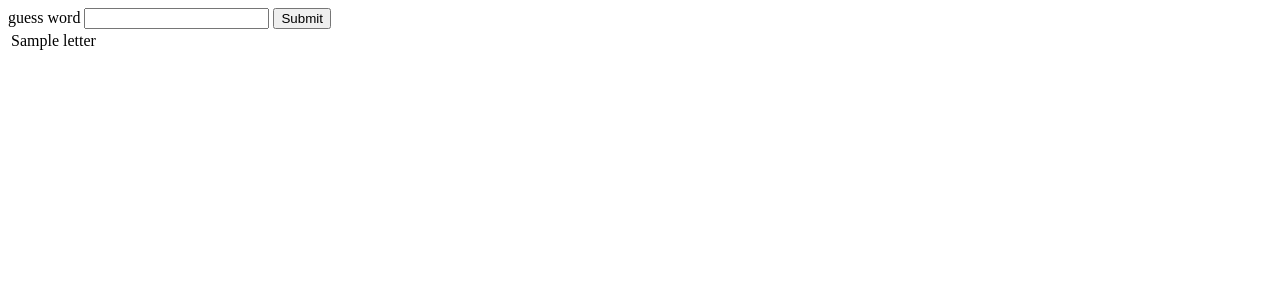
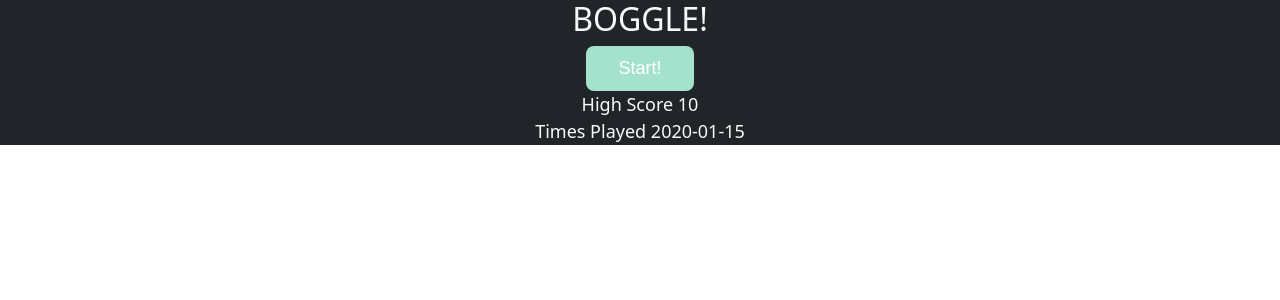
Before and after one commit to skval55/flask-boggle, a Flask app: template templates/index.html in a window 1280 px wide. Shown: the top 300 px of the page. Run offline with Flask 2, Linux system fonts and the light colour scheme; the template is opened without the code that fills it: most values are stand-ins (such as "Sample title", 1, 10 or a date in 2020); parts of the project's set-up code (start-up, migrations or seed data) failed here and were passed over.

Commit message:
first edition of flask boggle exercise

```diff
--- a/app.py
+++ b/app.py
@@ -14,6 +14,56 @@ debug = DebugToolbarExtension(app)
 def make_html_table():
     """makes the table from boggle.make_board into an html table and
     sets the table in the session"""
+    max_score = session.get("max_score", 0)
+    times_played = session.get("times_played", 0)
+    table = boggle_game.make_board()
+    session['table'] = table
+    return render_template("index.html", table=table, max_score=max_score, times_played=times_played )
 
-    table = boggle_game.make_board()
-    return render_template("index.html", table=table)
+
+@app.route("/check-word")
+def check_word():
+    """Check if word is in dictionary."""
+
+    word = request.args["word"]
+    print(word)
+    table = session["table"]
+    response = boggle_game.check_valid_word(table, word)
+    print(response)
+
+    return jsonify({'result': response})
+
+@app.route("/get-score", methods=['POST'])
+def post_score():
+    """send a response to the front end containing
+    the max score, if it is new and times played"""
+    score = request.json['score']
+    times_played = session.get("times_played", 0)
+    session['times_played'] = times_played + 1
+    resp = new_max_score(score)
+    return (jsonify({"score": session['max_score'], "new_highscore": resp, "times": session['times_played'] }))
+
+def new_max_score(score):
+    """checks to see if score is new highscore and updates highscore
+
+
+    >>> new_max_score(10)
+    'new high score'
+
+    session[max_score] == 10
+
+    >>> new_max_score(5)
+    "nice try, but no high score"
+
+    >>> new_max_score(10)
+    "nice try, but no high score"
+
+    """
+    max_score = session.get("max_score", 0)
+    if score > max_score :
+        max_score= int(score)
+        resp = "new high score"
+    else:
+        resp = "nice try, but no high score"
+    session['max_score'] = max(score, max_score)
+    return resp
--- /dev/null
+++ b/static/app.css
@@ -0,0 +1,91 @@
+
+body{
+    /* background-color: rgb(232, 232, 232); */
+    margin: 0;
+    text-align: center;
+    height: 100vh;
+    width: 100vw;
+    box-sizing: border-box;
+    font-size: large;
+    /* padding: 2em; */
+    /* font-family: 'Gill Sans', 'Gill Sans MT', Calibri, 'Trebuchet MS', sans-serif; */
+}
+
+.body-section{
+    margin: 2em;
+}
+
+.game-card{
+    box-sizing: border-box;
+    margin:  auto;
+    border: black solid 1px;
+    border-radius: 16px;
+    box-shadow: black 0px 0px 3px;
+    height: auto;
+    max-width: 600px;
+}
+
+h1{
+    font-size: xx-large;
+}
+
+#timer-display{
+    font-size: xx-large;
+    border-radius: 16px 16px 0 0 ;
+    font-weight: 400;
+    background-color: rgb(164, 226, 205);
+    margin: 0;
+    /* box-shadow: black 2px 2px 2px; */
+    border-bottom: 1px solid black;
+    /* padding:  0.5em 0; */
+}
+
+.section{
+    height: 100%;
+    margin: 1.5em;
+    display: flex;
+    flex-direction: column;
+    justify-content: space-between;
+    gap: 10px;
+}
+
+#start, #submit{
+    width: 6em;
+    margin: auto;
+    background-color: rgb(164, 226, 205);
+    color: white;
+    border: none;
+    border-radius: 8px;
+    padding: .5em;
+    font-family: sans-serif;
+}
+
+#submit{
+    margin: 10px auto;
+
+}
+
+#start:hover, #start:focus, #submit:hover, #submit:focus{
+    background-color: rgb(165, 247, 220);
+}
+
+.board{
+    display: flex;
+    flex-direction: column;
+    gap: 10px;
+}
+
+table{
+    margin: auto;
+    font-size: xx-large;
+    border: black solid 1px;
+    width: 100%;
+    max-width: 300px;
+}
+td{
+   padding: auto;
+}
+
+.hidden{
+    display: none;
+}
--- a/static/app.js
+++ b/static/app.js
@@ -1,14 +1,106 @@
+"use strict";
 console.log("sup");
+const timerDisplay = document.getElementById("timer-display");
+const startButton = document.getElementById("start");
 
-$("button").click(async function (e) {
-  e.preventDefault();
-  const wrd = $("input").val();
-  console.log(wrd);
-  await axios({
-    method: "post",
-    url: "http://127.0.0.1:5000/",
-    data: {
-      word: wrd,
-    },
-  });
-});
+class Game {
+  constructor() {
+    this.score = 0;
+    this.words = [];
+    this.duration = 60;
+    this.game = false;
+  }
+
+  changeInput(resp, word) {
+    // changes place holder that tells player if word or not
+    $("input").val("");
+    if (boggle.words.includes(word)) {
+      $("input").attr("placeholder", "already found word");
+      return;
+    }
+    if (resp === "not-word") {
+      $("input").attr("placeholder", "Not a word!!");
+    }
+    if (resp === "not-on-board") {
+      $("input").attr("placeholder", "Not on board!!");
+    }
+    if (resp === "ok") {
+      $("input").attr("placeholder", "Nice Work!");
+      this.scoreCounter(word);
+      boggle.words.push(word);
+    }
+  }
+
+  async handleSubmitClick(e) {
+    // handles submit button when active
+    e.preventDefault();
+    if (boggle.game === false) {
+      return;
+    }
+    const wrd = $("input").val();
+    if (!wrd) {
+      return;
+    }
+    const resp = await axios.get("/check-word", { params: { word: wrd } });
+    const game = new Game(); // create an instance of Game
+    game.changeInput(resp.data.result, wrd);
+  }
+
+  scoreCounter(word) {
+    // counts score of words
+    const points = word.length;
+    boggle.score = boggle.score + points;
+    $("#score").text(`Score: ${boggle.score}`);
+  }
+
+  //   timer for game set to 60 seconds
+  timer() {
+    let timeLeft = boggle.duration;
+    let timer = setInterval(() => {
+      // update the timer display
+      timerDisplay.textContent = `${timeLeft} seconds`;
+
+      // check if the timer has reached 0
+      if (timeLeft === 0) {
+        // stop the timer
+        clearInterval(timer);
+        boggle.endGame();
+      }
+      // decrement the time left
+      timeLeft--;
+    }, 1000);
+  }
+
+  //ends game and posts score
+  endGame() {
+    boggle.postScore(boggle.score);
+    boggle.game = false;
+    timerDisplay.textContent = `Time up!`;
+  }
+
+  //   starts game and timer
+  startGame() {
+    boggle.game = true;
+    $(".game-card").removeClass("hidden");
+    boggle.score = 0;
+    $("#start").text("Reset");
+    $("#start").click(boggle.resetGame);
+    $("#your-score").text(``);
+    boggle.timer();
+  }
+
+  resetGame() {
+    location.replace("/");
+  }
+
+  async postScore(score) {
+    let resp = await axios.post("/get-score", { score: score });
+    $("#high-score").text(`High Score: ${resp.data.score}`);
+    $("#your-score").text(`${resp.data.new_highscore}`);
+    $("#times-played").text(`Times Played ${resp.data.times}`);
+  }
+}
+let boggle = new Game();
+startButton.addEventListener("click", boggle.startGame);
+
+$("#submit").click(boggle.handleSubmitClick);
--- a/templates/index.html
+++ b/templates/index.html
@@ -6,15 +6,36 @@
     <meta http-equiv="X-UA-Compatible" content="IE=edge">
     <meta name="viewport" content="width=device-width, initial-scale=1.0">
     <title>Document</title>
+    <link href="https://cdn.jsdelivr.net/npm/bootstrap@5.3.0-alpha1/dist/css/bootstrap.min.css" rel="stylesheet"
+        integrity="sha384-GLhlTQ8iRABdZLl6O3oVMWSktQOp6b7In1Zl3/Jr59b6EGGoI1aFkw7cmDA6j6gD" crossorigin="anonymous">
+    <link rel="stylesheet" href="../static/app.css">
 </head>
 
 <body>
-    <form action="">
+    <header class=" bg-dark text-light">
+        <h1 class="text-center ">BOGGLE!</h1>
+        <div class="d-flex justify-content-between flex-column sm-flex-row">
+            <button id="start">Start!</button>
+            <div id="high-score">High Score {{max_score}}</div>
+            <div id="times-played">Times Played {{times_played}}</div>
+        </div>
+    </header>
+
+
+    <div class="body-section">
+        <div class="game-card hidden">
+            <div id="timer-display"></div>
+            <div class=" board section">
+
+                <div id="" class="">
+                    <div class=""></div>
+                    <form class="" action="">
                         <label for="word">guess word</label>
                         <input type="text" name="word" id="word">
-        <button type="submit">Submit</button>
+                        <button id="submit">Submit</button>
                     </form>
-    <table>
+                    <!-- <button id="submit">Submit</button> -->
+                    <table class="">
                         {% for row in table %}
                         <tr>
                             {% for letter in row %}
@@ -24,6 +45,14 @@
                         {% endfor %}
                     </table>
 
+                    <div id="score">Score: 0</div>
+                </div>
+
+                <div id="your-score"></div>
+
+            </div>
+        </div>
+    </div>
     <script src="https://code.jquery.com/jquery-3.6.4.min.js"
         integrity="sha256-oP6HI9z1XaZNBrJURtCoUT5SUnxFr8s3BzRl+cbzUq8=" crossorigin="anonymous"></script>
     <script src="https://unpkg.com/axios/dist/axios.js"></script>
```
Also changed, not shown: test.py (+69 -0 lines). Lines whose indentation alone changed are shown as unchanged.
